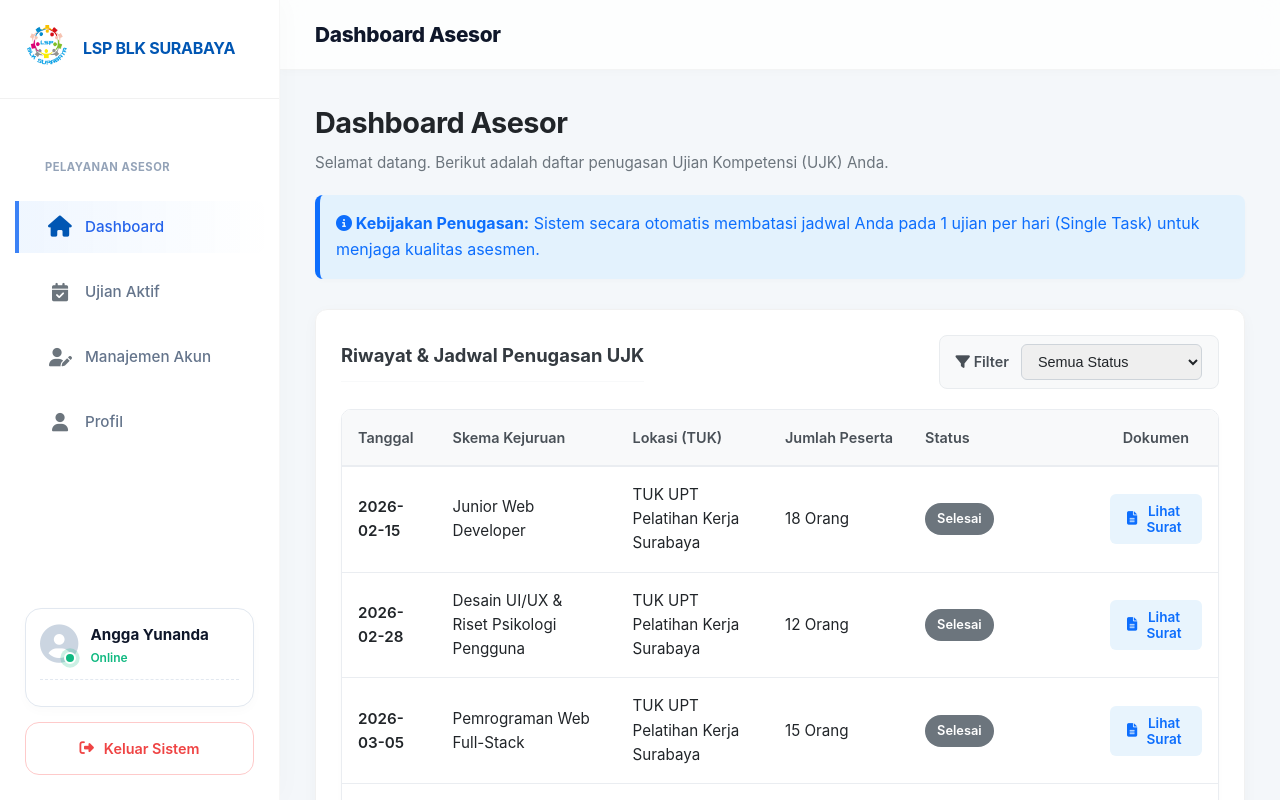
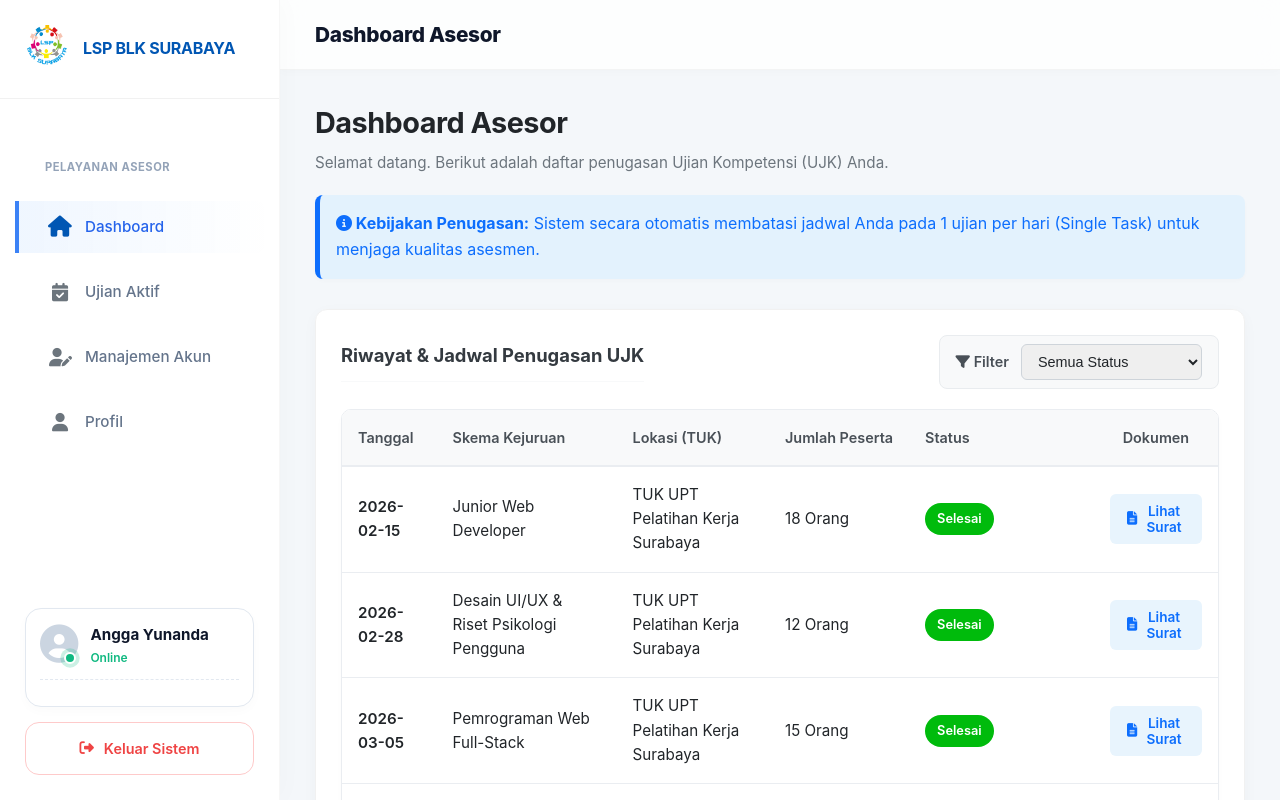
Before and after one commit to rafli-sy/FrontEnd-LSP-SBY, a React (Vite) app: page /asesor in a window 1280 px wide. Built offline with nearby package versions, Linux system fonts and the light colour scheme.

Commit message:
memperbaiki sedikit pada page asesor

```diff
--- a/src/pages/dashboard/asesor/DashboardAsesor.jsx
+++ b/src/pages/dashboard/asesor/DashboardAsesor.jsx
@@ -17,7 +17,7 @@ const DashboardAsesor = () => {
 
   const getStatusStyle = (status) => {
     switch(status) {
-      case 'Selesai': return { bg: '#6c757d', text: 'white' };
+      case 'Selesai': return { bg: '#00bb0c', text: 'white' };
       case 'Sedang Berlangsung': return { bg: '#0dcaf0', text: 'black' };
       case 'Menunggu Jadwal': return { bg: '#ffc107', text: 'black' };
       default: return { bg: '#e9ecef', text: 'black' };
```
